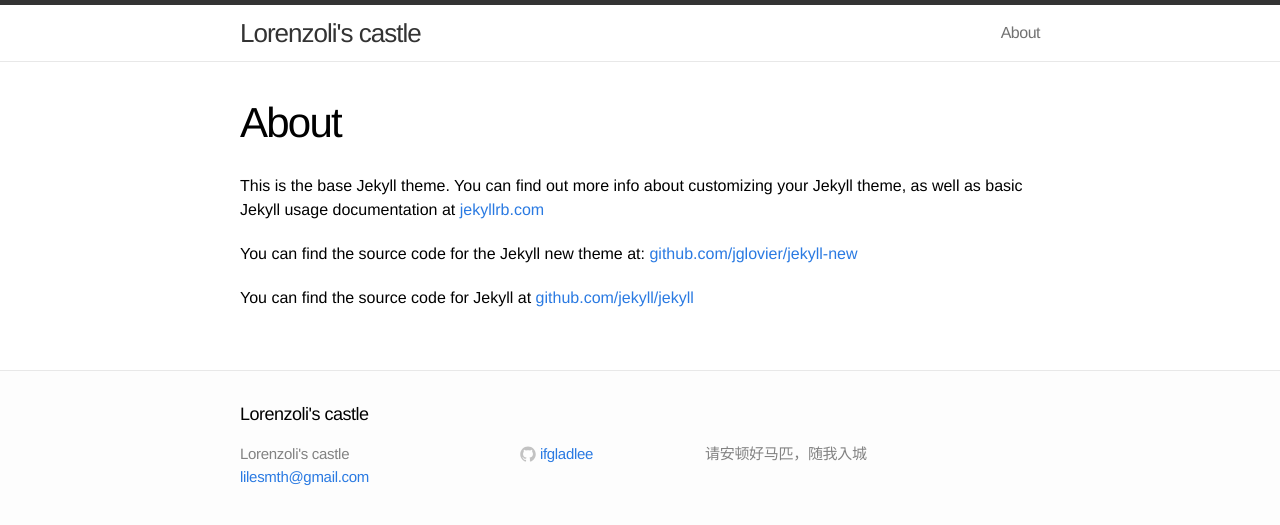
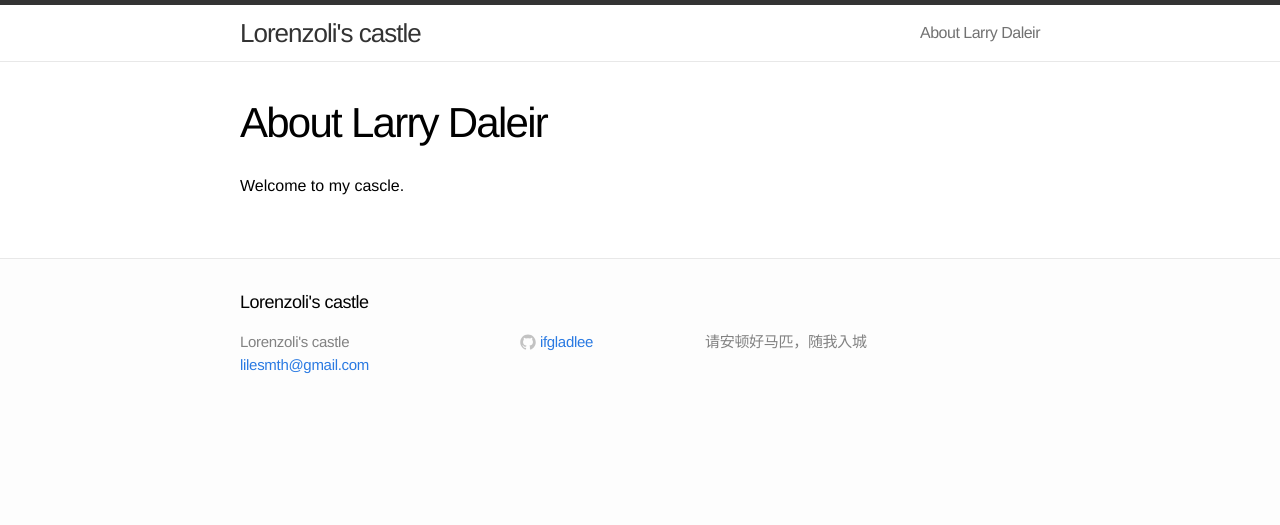
Before and after one commit to ifgladlee/ifgladlee.github.io, a Jekyll site: the page built from about.md, in a window 1280 px wide. Shown: the top 525 px of the page. Built offline with Jekyll 4.4.1, drawn with Linux system fonts in a browser that asks for light colours.

Commit message:
add now.json

```diff
--- a/about.md
+++ b/about.md
@@ -1,11 +1,7 @@
 ---
 layout: page
-title: About
+title: About Larry Daleir
 permalink: /about/
 ---
 
-This is the base Jekyll theme. You can find out more info about customizing your Jekyll theme, as well as basic Jekyll usage documentation at [jekyllrb.com](http://jekyllrb.com/)
-
-You can find the source code for the Jekyll new theme at: [github.com/jglovier/jekyll-new](https://github.com/jglovier/jekyll-new)
-
-You can find the source code for Jekyll at [github.com/jekyll/jekyll](https://github.com/jekyll/jekyll)
+Welcome to my cascle.
--- /dev/null
+++ b/now.json
@@ -0,0 +1 @@
+{"name": "jekyll"}
```
